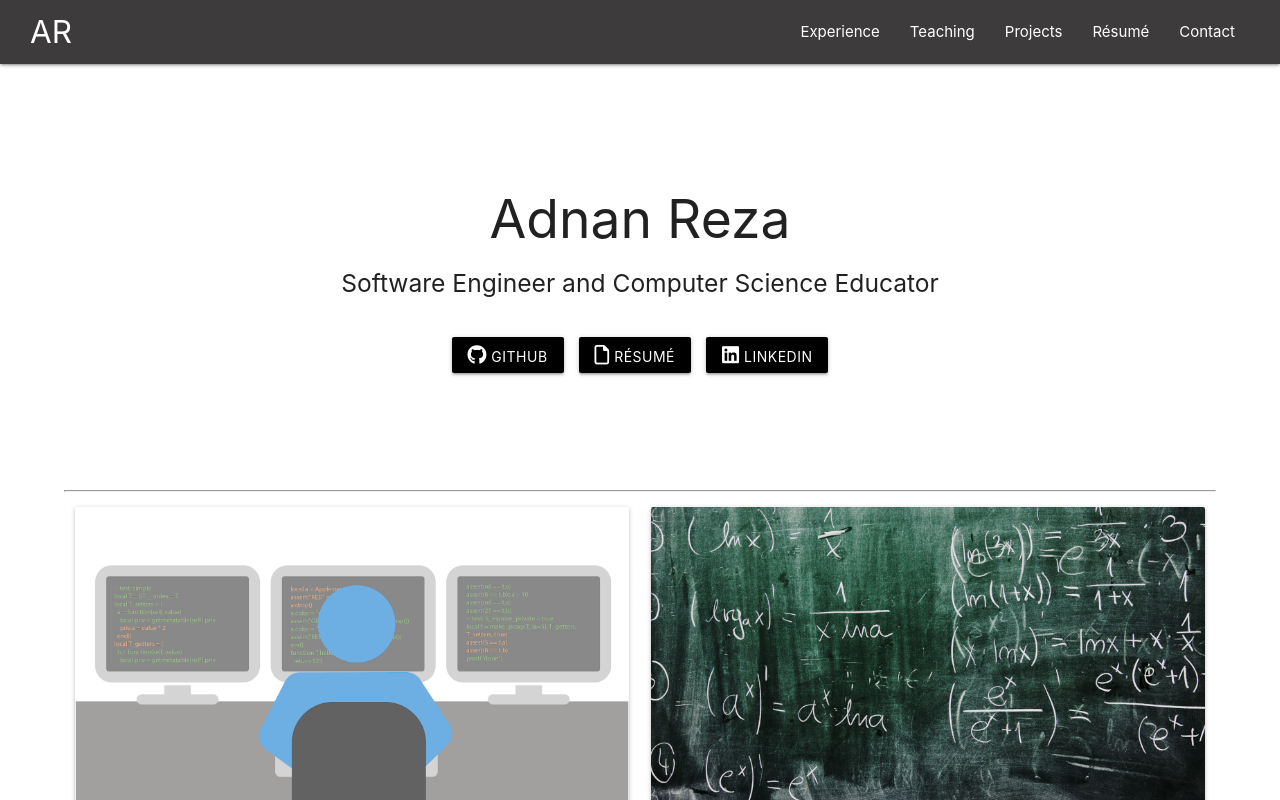
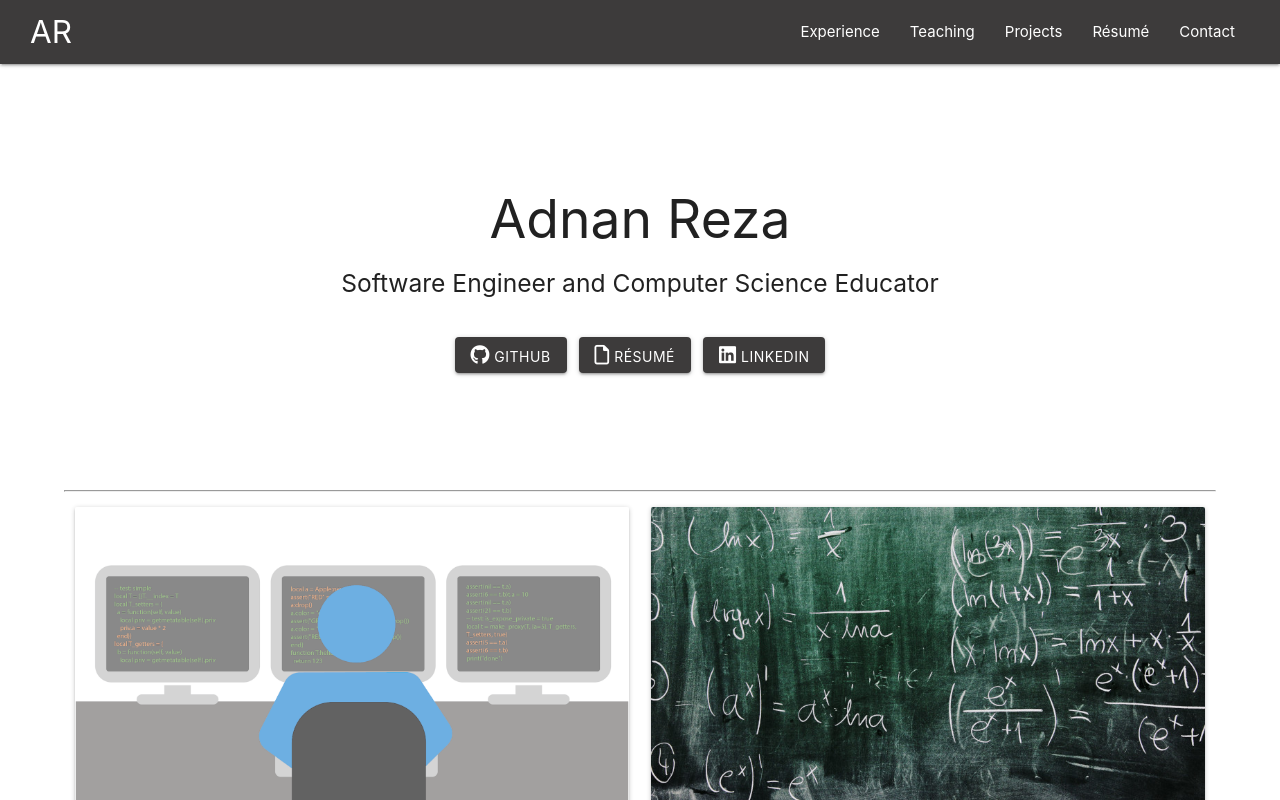
Before and after one commit to adnanreza/personal-site, a React (Create React App) app: page / in a window 1280 px wide. Shown: the top 800 px of the page. Built offline with nearby package versions, Linux system fonts and the light colour scheme; the HTML template or start-up script is replaced by a standard one.

Commit message:
Changed button color and borderradius

```diff
--- a/src/components/pages/Home.js
+++ b/src/components/pages/Home.js
@@ -26,16 +26,21 @@ const Home = () => (
           <div style={buttonLink}>
             <a
               href='https://github.com/adnanreza'
-              className='waves-effect waves-light btn black'
+              className='waves-effect waves-light btn'
               target='_blank'
               rel='noopener noreferrer'
+              style={buttonStyle}
             >
               <i className='fab fa-github'></i>{' '}
               <span className='network-name'>Github</span>
             </a>
           </div>
           <div style={buttonLink}>
-            <Link to='/Resume' className='waves-effect waves-light btn black'>
+            <Link
+              to='/Resume'
+              className='waves-effect waves-light btn'
+              style={buttonStyle}
+            >
               <i className='far fa-file'></i>{' '}
               <span className='network-name'>Résumé</span>
             </Link>
@@ -44,9 +49,10 @@ const Home = () => (
           <div style={buttonLink}>
             <a
               href='https://www.linkedin.com/in/adnanreza'
-              className='waves-effect waves-light btn black'
+              className='waves-effect waves-light btn'
               target='_blank'
               rel='noopener noreferrer'
+              style={buttonStyle}
             >
               <i className='fab fa-linkedin'></i>{' '}
               <span className='network-name'>Linkedin</span>
@@ -109,7 +115,12 @@ const buttonLinkContainer = {
 };
 
 const buttonLink = {
-  padding: '0.5rem 0.5rem'
+  padding: '0.5rem 0.4rem'
+};
+
+const buttonStyle = {
+  borderRadius: '4px',
+  backgroundColor: 'rgb(61, 59, 59)'
 };
 
 export default Home;
```
